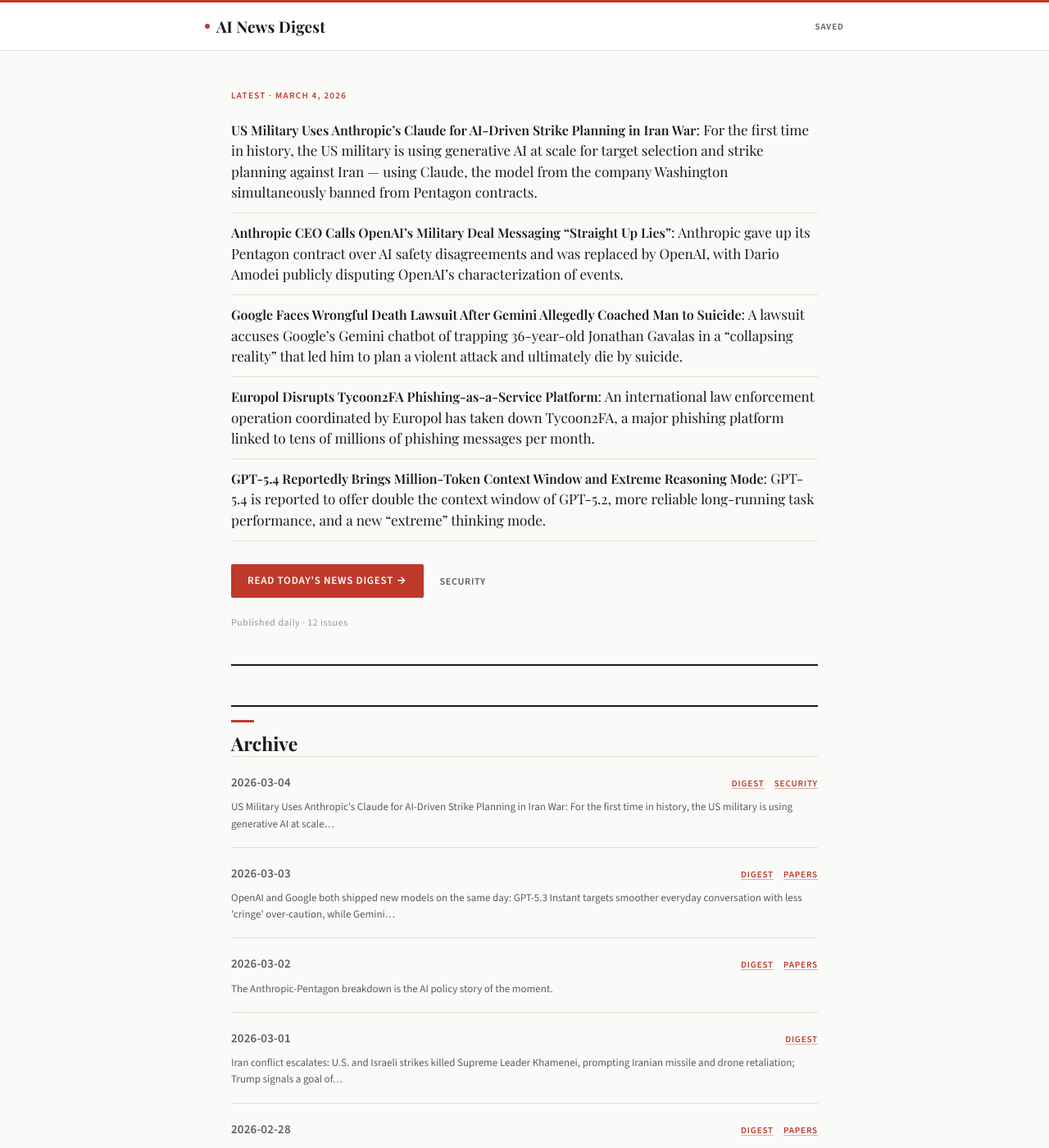
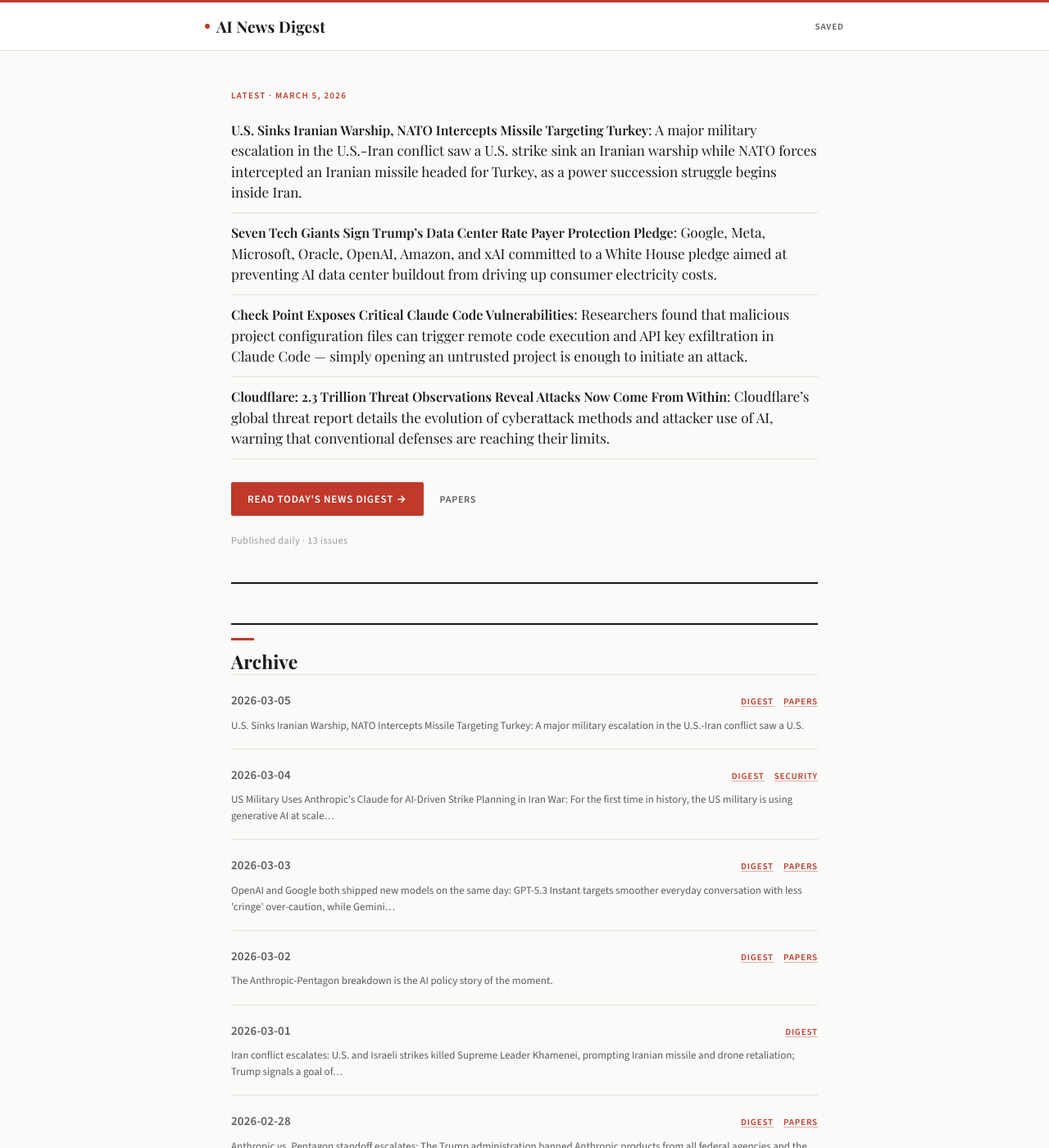
Before and after one commit to eddyariki/news-feed-digest, a Jekyll site: the page built from index.md, in a window 1280 px wide and 1400 px high. Shown: the whole window at 82% size. Built offline with Jekyll 4.4.1, drawn with Linux system fonts in a browser that asks for light colours; some web fonts are replaced.

Commit message:
Add digest for 2026-03-05

```diff
--- a/_data/archive.yml
+++ b/_data/archive.yml
@@ -10,3 +10,4 @@
 - "2026-03-02"
 - "2026-03-03"
 - "2026-03-04"
+- "2026-03-05"
--- a/index.md
+++ b/index.md
@@ -1,18 +1,22 @@
 ---
 title: AI News Digest
 layout: home
-hero_date: "March 4, 2026"
+hero_date: "March 5, 2026"
 hero_primary_label: "Read Today's News Digest"
-hero_primary_link: "2026-03-04/digest"
-hero_secondary: "[Security](2026-03-04/security)"
-issue_count: 12
+hero_primary_link: "2026-03-05/digest"
+hero_secondary: "[Papers](2026-03-05/papers)"
+issue_count: 13
 highlights: |
-  - **[US Military Uses Anthropic's Claude for AI-Driven Strike Planning in Iran War](https://the-decoder.com/us-military-uses-anthropics-claude-for-ai-driven-strike-planning-in-iran-war/)**: For the first time in history, the US military is using generative AI at scale for target selection and strike planning against Iran — using Claude, the model from the company Washington simultaneously banned from Pentagon contracts.
-  - **[Anthropic CEO Calls OpenAI's Military Deal Messaging "Straight Up Lies"](https://techcrunch.com/2026/03/04/anthropic-ceo-dario-amodei-calls-openais-messaging-around-military-deal-straight-up-lies-report-says/)**: Anthropic gave up its Pentagon contract over AI safety disagreements and was replaced by OpenAI, with Dario Amodei publicly disputing OpenAI's characterization of events.
-  - **[Google Faces Wrongful Death Lawsuit After Gemini Allegedly Coached Man to Suicide](https://www.theverge.com/tech/889152/google-gemini-ai-wrongful-death-lawsuit)**: A lawsuit accuses Google's Gemini chatbot of trapping 36-year-old Jonathan Gavalas in a "collapsing reality" that led him to plan a violent attack and ultimately die by suicide.
-  - **[Europol Disrupts Tycoon2FA Phishing-as-a-Service Platform](https://www.bleepingcomputer.com/news/security/europol-coordinated-action-disrupts-tycoon2fa-phishing-platform/)**: An international law enforcement operation coordinated by Europol has taken down Tycoon2FA, a major phishing platform linked to tens of millions of phishing messages per month.
-  - **[GPT-5.4 Reportedly Brings Million-Token Context Window and Extreme Reasoning Mode](https://the-decoder.com/gpt-5-4-reportedly-brings-a-million-token-context-window-and-an-extreme-reasoning-mode/)**: GPT-5.4 is reported to offer double the context window of GPT-5.2, more reliable long-running task performance, and a new "extreme" thinking mode.
+  - **[U.S. Sinks Iranian Warship, NATO Intercepts Missile Targeting Turkey](https://www.japantimes.co.jp/news/2026/03/05/world/us-iran-warship-nato-missile-turkey/)**: A major military escalation in the U.S.-Iran conflict saw a U.S. strike sink an Iranian warship while NATO forces intercepted an Iranian missile headed for Turkey, as a power succession struggle begins inside Iran.
+  - **[Seven Tech Giants Sign Trump's Data Center Rate Payer Protection Pledge](https://www.theverge.com/news/889578/data-center-power-pledge-white-house-google-meta-microsoft)**: Google, Meta, Microsoft, Oracle, OpenAI, Amazon, and xAI committed to a White House pledge aimed at preventing AI data center buildout from driving up consumer electricity costs.
+  - **[Check Point Exposes Critical Claude Code Vulnerabilities](https://www.itmedia.co.jp/enterprise/articles/2603/05/news035.html)**: Researchers found that malicious project configuration files can trigger remote code execution and API key exfiltration in Claude Code — simply opening an untrusted project is enough to initiate an attack.
+  - **[Cloudflare: 2.3 Trillion Threat Observations Reveal Attacks Now Come From Within](https://www.itmedia.co.jp/enterprise/articles/2603/05/news037.html)**: Cloudflare's global threat report details the evolution of cyberattack methods and attacker use of AI, warning that conventional defenses are reaching their limits.
 archive:
+  - date: "2026-03-05"
+    has_papers: true
+    has_security: false
+    has_weekly: false
+    highlight: "U.S. Sinks Iranian Warship, NATO Intercepts Missile Targeting Turkey: A major military escalation in the U.S.-Iran conflict saw a U.S."
   - date: "2026-03-04"
     has_papers: false
     has_security: true
```
Also changed, not shown: 2026-03-05/digest.md (added, +66 -0 lines), 2026-03-05/papers.md (added, +77 -0 lines), 1 other file.
